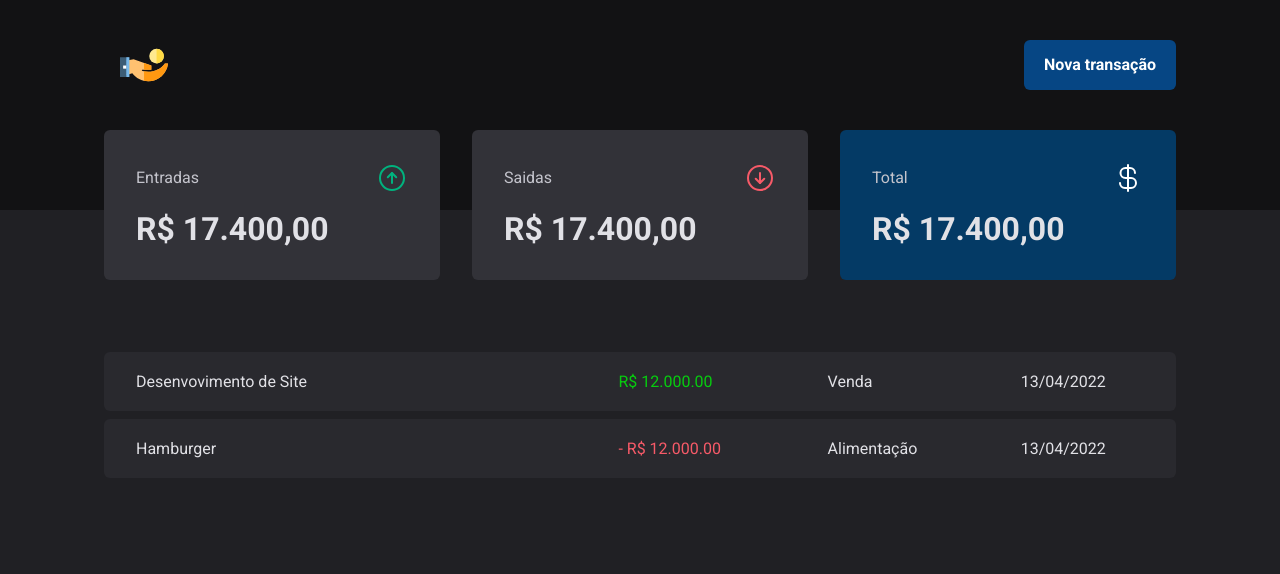
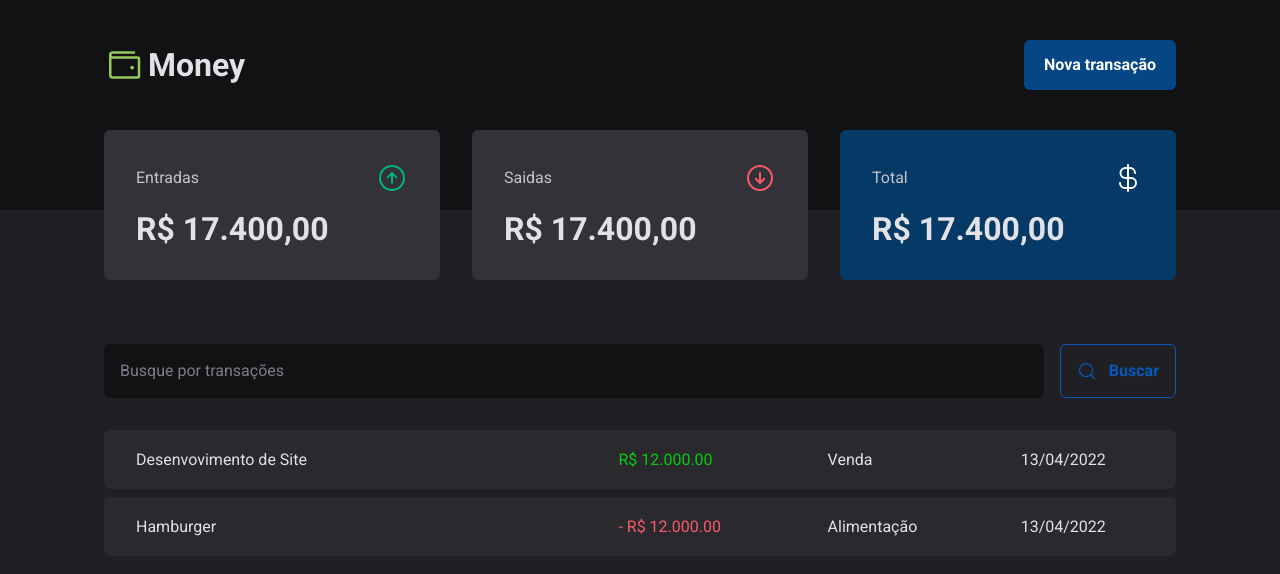
Before and after one commit to IgorGuariroba/money, a React (Vite) app: page / in a window 1280 px wide. Shown: the top 574 px of the page. Built offline with nearby package versions, Linux system fonts and the light colour scheme.

Commit message:
Finalizado do input de buscar novas transações

```diff
--- a/src/components/Header/index.tsx
+++ b/src/components/Header/index.tsx
@@ -1,12 +1,13 @@
 import { HeaderContainer, HeaderContent, LogoImage,LogoContainer, NewTransactionsButton } from "./styles";
-import logoimage from "../../assets/money.svg";
+import { Wallet } from "phosphor-react";
 
 export function Header() {
   return (
     <HeaderContainer>
       <HeaderContent>
         <LogoContainer>
-          <LogoImage src={logoimage} alt="" />
+        <Wallet size={40} color='#96c95c' />
+        <span>Money</span>
         </LogoContainer>
         <NewTransactionsButton>Nova transação</NewTransactionsButton>
       </HeaderContent>
--- a/src/components/Header/styles.ts
+++ b/src/components/Header/styles.ts
@@ -15,15 +15,17 @@
   justify-content: space-between;
   align-items: center;
 `
-export const LogoImage = styled.img`
-  height: 3rem;
-  padding: 0 0.3rem 0 1rem;
-`
 
 export const LogoContainer = styled.div`
   display: flex;
   justify-content: center;
   align-items: center;
+
+  span {
+    font-size: 2rem;
+    font-weight: 700;
+    padding-left: 0.25rem;
+  }
 `
 
 export const NewTransactionsButton = styled.button`
--- /dev/null
+++ b/src/pages/Transactions/components/SearchForm/index.tsx
@@ -0,0 +1,15 @@
+import { MagnifyingGlass } from "phosphor-react";
+import { SearchFormContainer } from "./styles";
+
+export function SearchForm() {
+  return (
+
+    <SearchFormContainer>
+      <input type="text" placeholder="Busque por transações" />
+      <button type="submit">
+        <MagnifyingGlass size={20} />
+        Buscar
+      </button>
+    </SearchFormContainer>
+  )
+}
--- /dev/null
+++ b/src/pages/Transactions/components/SearchForm/styles.ts
@@ -0,0 +1,41 @@
+import styled from 'styled-components';
+
+
+export const SearchFormContainer = styled.form`
+  display: flex;
+  gap: 1rem;
+
+  input {
+    flex: 1;
+    border-radius: 6px;
+    border: 0;
+    background: ${props => props.theme['gray-900']};
+    color: ${props => props.theme['gray-300']};
+    padding: 1rem;
+
+    &::placeholder {
+      color: ${props => props.theme['gray-500']};
+    }
+  }
+
+  button {
+    display: flex;
+    align-items: center;
+    gap: 0.75rem;
+
+    border: 0;
+    padding: 1rem;
+    background: transparent;
+    border: 1px solid ${props => props.theme['blue-300']};
+    color: ${props => props.theme['blue-300']};
+    font-weight: bold;
+    border-radius: 6px;
+
+    &:hover {
+      background: ${props => props.theme['blue-500']};
+      border-color: ${props => props.theme['blue-500']};
+      color: ${props => props.theme['white']};
+      transition: background-color 0.2s, color 0.2s, border-color 0.2s;
+    }
+    }
+`
--- a/src/pages/Transactions/index.tsx
+++ b/src/pages/Transactions/index.tsx
@@ -1,5 +1,6 @@
 import { Header } from "../../components/Header";
 import { Summary } from "../../components/Summary";
+import { SearchForm } from "./components/SearchForm";
 import { DescriptionComponent, PriceHighlight, TransactionContainer, TransactionTable } from "./styles";
 
 export function Transactions() {
@@ -9,6 +10,7 @@
       <Summary />
 
       <TransactionContainer>
+        <SearchForm/>
         <TransactionTable>
           <tbody>
             <tr>
--- a/src/pages/Transactions/styles.ts
+++ b/src/pages/Transactions/styles.ts
@@ -15,7 +15,7 @@
     width: 100%;
     border-collapse: separate;
     border-spacing: 0 0.5rem;
-    /* margin-top:  1.5rem; */
+    margin-top:  1.5rem;
 
     td {
       padding: 1.25rem 2rem;
```
